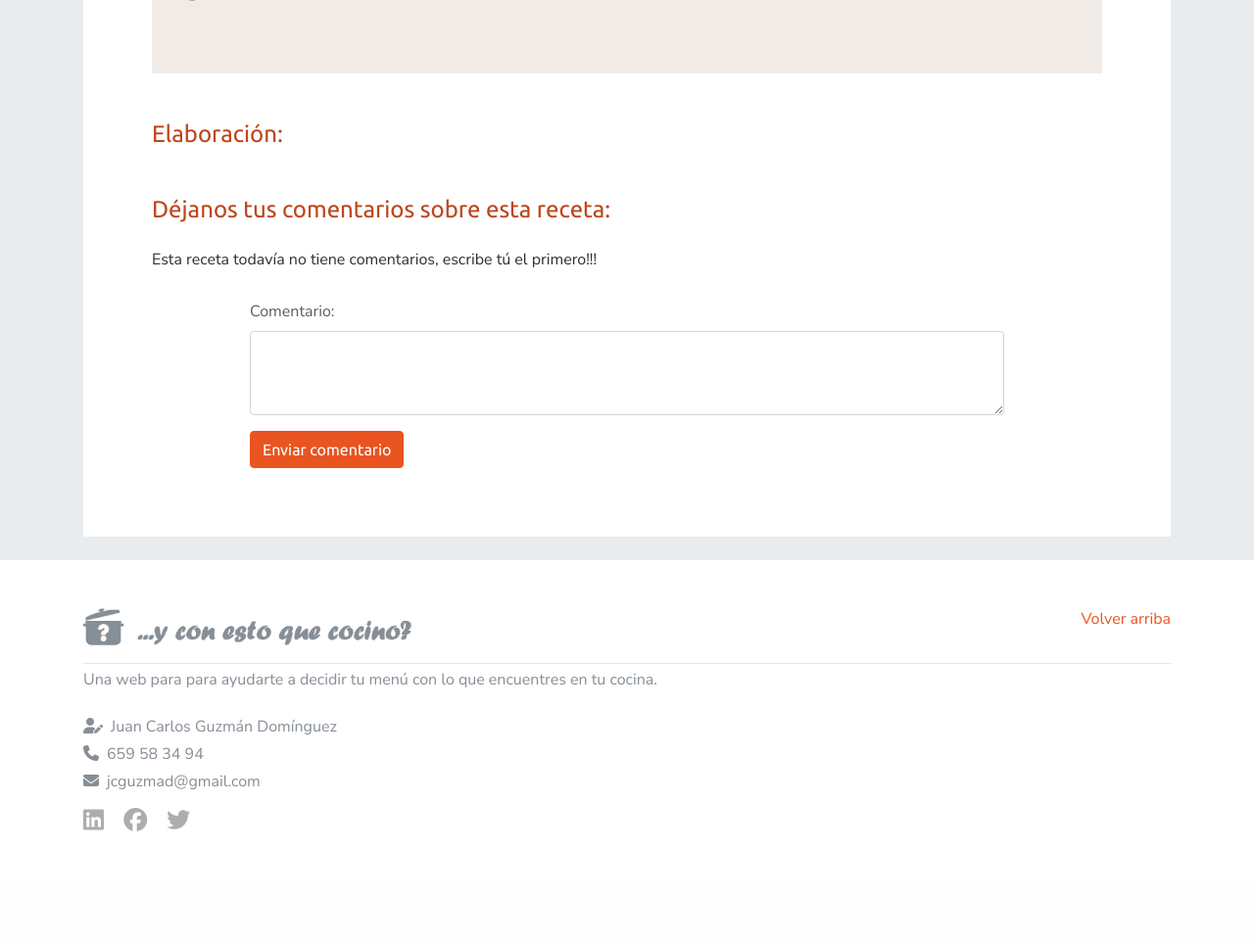
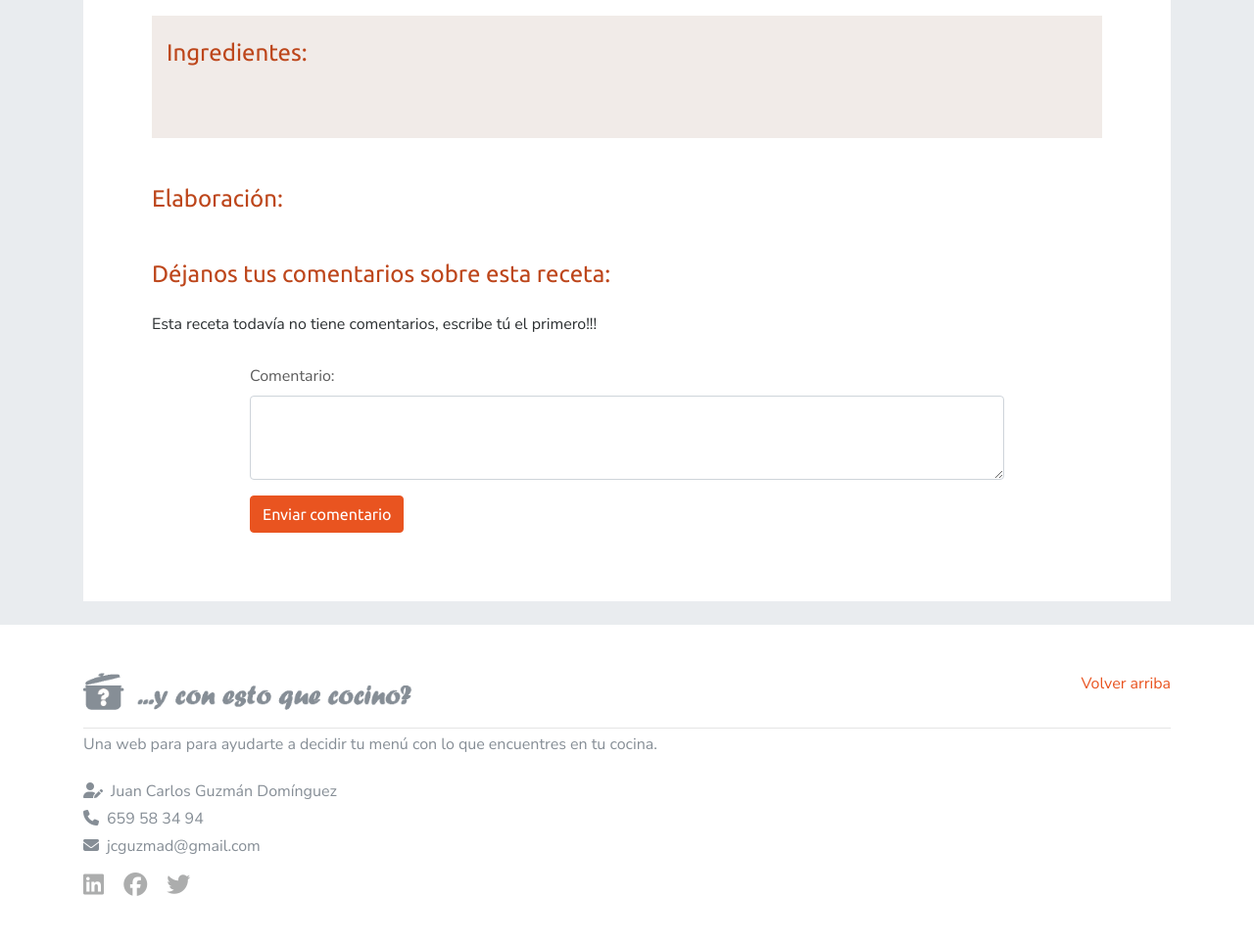
Before and after one commit to jcguzmand/buscador_recetas_proyecto_CFTIC, a Symfony app: template templates/recetas/detallesReceta.html.twig in a window 1280 px wide. Shown: the part 1007-1971 px from the top of the page at 98% size. Before the commit the page ends 1856 px from the top, so only its background shows below. Run offline with Twig, Linux system fonts and the light colour scheme; the template is opened without the code that fills it, so the values that code supplies are empty; some libraries are stand-ins or nearby versions.

Commit message:
Commit final

```diff
--- a/public/css/styles.css
+++ b/public/css/styles.css
@@ -385,7 +385,9 @@ img.emoji {
     display: none !important;
 }
 
-#D07351
+#album_detalle{
+    padding-top: 90px !important;
+}
 
 /*Formulario registro--------------------------------------------- */
 
--- a/templates/recetas/detallesReceta.html.twig
+++ b/templates/recetas/detallesReceta.html.twig
@@ -21,7 +21,7 @@
 {% block content %}
 
 	<!--Contenido dinámico -->
-	<div class="album py-4 bg-light">
+	<div class="album py-4 bg-light" id="album_detalle">
 		<div class="container">
 			<div class="card-box">
 				<input type="hidden" id="idReceta" value="{{receta.id}}">
@@ -34,7 +34,7 @@
 								<div class="row mb-2">
 									<div class="col-auto mb-2">
 										<span>
-											<a href="{{ path('filtroCategoria', {'idUser': receta.categoria.id })}}" class="rdr-tag" data-toggle="tooltip" data-placement="top" title="Encontrar recetas de {{ receta.categoria.nombre|lower }}">{{ receta.categoria.nombre }}</a>
+											<a href="{{ path('filtroCategoria', {'id': receta.categoria.id })}}" class="rdr-tag" data-toggle="tooltip" data-placement="top" title="Encontrar recetas de {{ receta.categoria.nombre|lower }}">{{ receta.categoria.nombre }}</a>
 										</span>
 									</div>
 									<div class="col-auto mb-2">
```
Also changed, not shown: public/img/recetas/fgdffgdg-1870.jpg (added), public/img/recetas/fgsh-6595.jpg (added), public/img/recetas/ggf-4670.jpg (added), public/img/recetas/tortilla-de-patatas-3197.jpg (added), public/img/recetas/tortilla-de-patatas-4616.jpg (added), public/img/recetas/tortilla-de-patatas-8700.jpg (added), public/img/usuarios/juancarlos.jpg.
